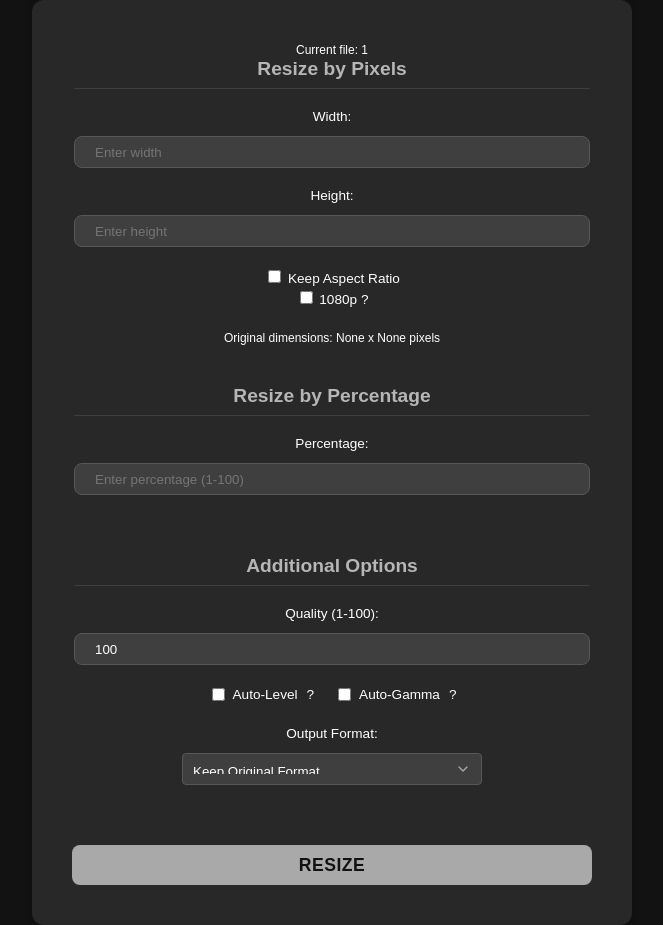
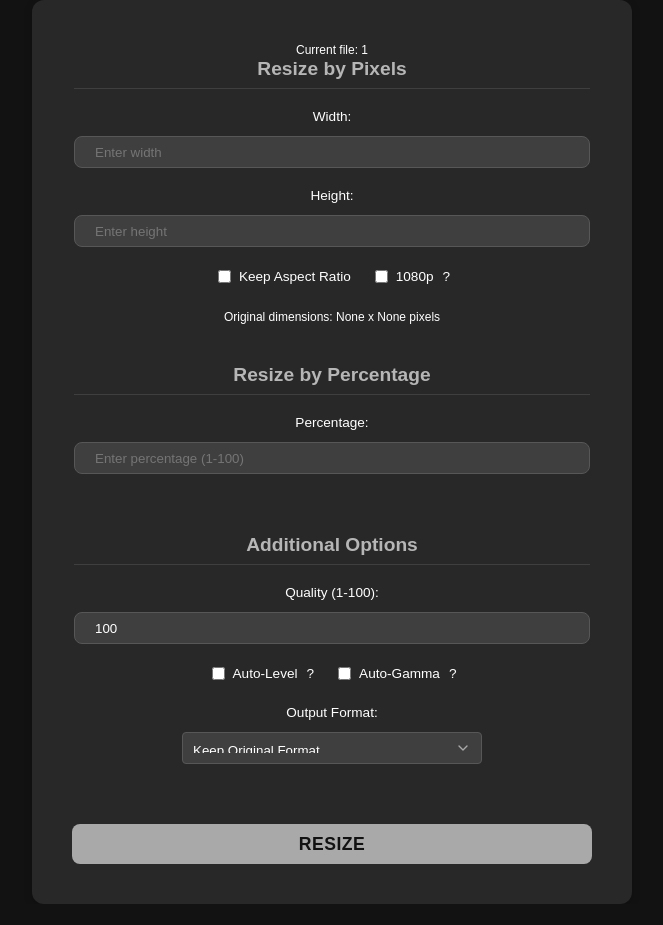
Before and after one commit to Tiritibambix/ImaGUIck, a Flask app: page /resize_options/1 in a window 1280 px wide. Shown: the whole page, without its empty margins (308-971 px from the left). After the commit the page ends 904 px from the top, so only its background shows below. Run offline with Flask 3, Linux system fonts and the light colour scheme; some libraries are stand-ins or nearby versions.

Commit message:
style: align ratio and 1080p checkboxes horizontally
Use form-group-horizontal for consistent checkbox layout
Match the style of Auto-Level and Auto-Gamma options

```diff
--- a/templates/resize.html
+++ b/templates/resize.html
@@ -273,7 +273,7 @@
                     <label for="height">Height:</label>
                     <input type="text" name="height" id="height" placeholder="Enter height" data-original-width="{{ width }}" data-original-height="{{ height }}">
                 </div>
-                <div class="form-group">
+                <div class="form-group-horizontal">
                     <label>
                         <input type="checkbox" name="keep_ratio" id="keep_ratio"> Keep Aspect Ratio
                     </label>
--- a/templates/resize_batch.html
+++ b/templates/resize_batch.html
@@ -326,7 +326,7 @@
                     <label for="batch_height">Height:</label>
                     <input type="text" name="height" id="batch_height" placeholder="Enter height">
                 </div>
-                <div class="form-group">
+                <div class="form-group-horizontal">
                     <label>
                         <input type="checkbox" name="keep_ratio" id="batch_keep_ratio"> Keep Aspect Ratio
                     </label>
```
